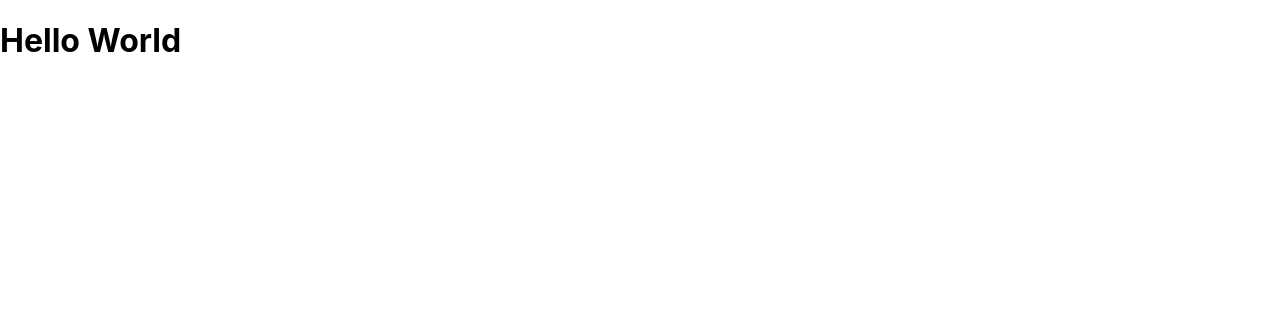
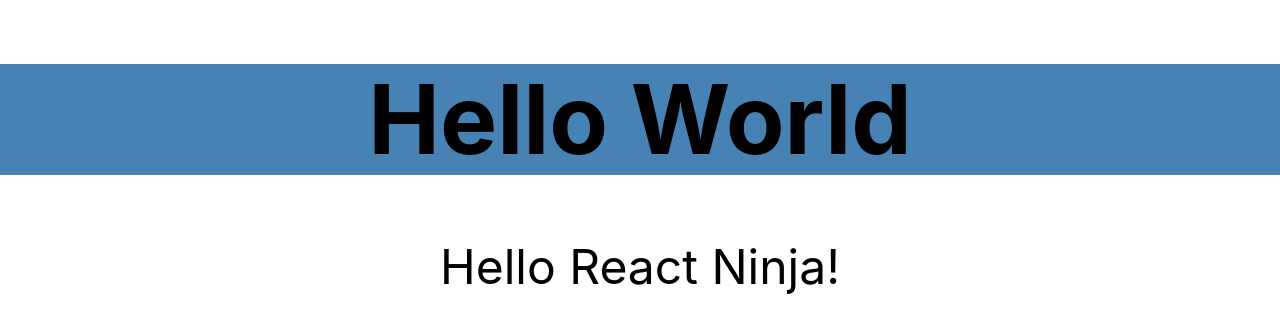
Before and after one commit to iamsarthakkr/Robofriends, a React (Create React App) app: page / in a window 1280 px wide. Shown: the top 332 px of the page. Built offline with nearby package versions, Linux system fonts and the light colour scheme.

Commit message:
first react component

```diff
--- a/package.json
+++ b/package.json
@@ -8,7 +8,8 @@
     "@testing-library/user-event": "^7.2.1",
     "react": "^16.13.1",
     "react-dom": "^16.13.1",
-    "react-scripts": "3.4.1"
+    "react-scripts": "3.4.1",
+    "tachyons": "^4.12.0"
   },
   "scripts": {
     "start": "react-scripts start",
--- /dev/null
+++ b/src/Hello.css
@@ -0,0 +1,3 @@
+h1 {
+  background: steelblue;
+}
--- /dev/null
+++ b/src/Hello.js
@@ -0,0 +1,27 @@
+// importing react library
+import React from "react";
+//importing styles for this component
+import "./Hello.css";
+
+// const Hello = (props) => {
+//   return (
+//     <div className="f1 tc">
+//       <h1>Hello World</h1>
+//       <p>{props.greeting}</p>
+//     </div>
+//   );
+// };
+
+class Hello extends React.Component {
+  render() {
+    return (
+      <div className="f1 tc">
+        <h1>Hello World</h1>
+        <p>{this.props.greeting}</p>
+      </div>
+    );
+  }
+}
+
+//exporting the class hello
+export default Hello;
--- a/src/index.js
+++ b/src/index.js
@@ -1,12 +1,15 @@
 import React from "react";
 import ReactDOM from "react-dom";
 import "./index.css";
-import App from "./App";
+import Hello from "./Hello";
 import * as serviceWorker from "./serviceWorker";
+//importing tacyons
+import "tachyons";
 
 ReactDOM.render(
   <React.StrictMode>
-    <h1>Hello World</h1>
+    {/* adding new component */}
+    <Hello greeting={"Hello React Ninja!"} />
   </React.StrictMode>,
   document.getElementById("root")
 );
```
Also changed, not shown: public/index.html (+16 -4 lines), 1 other file (tests, documents, lock files or other folders).
